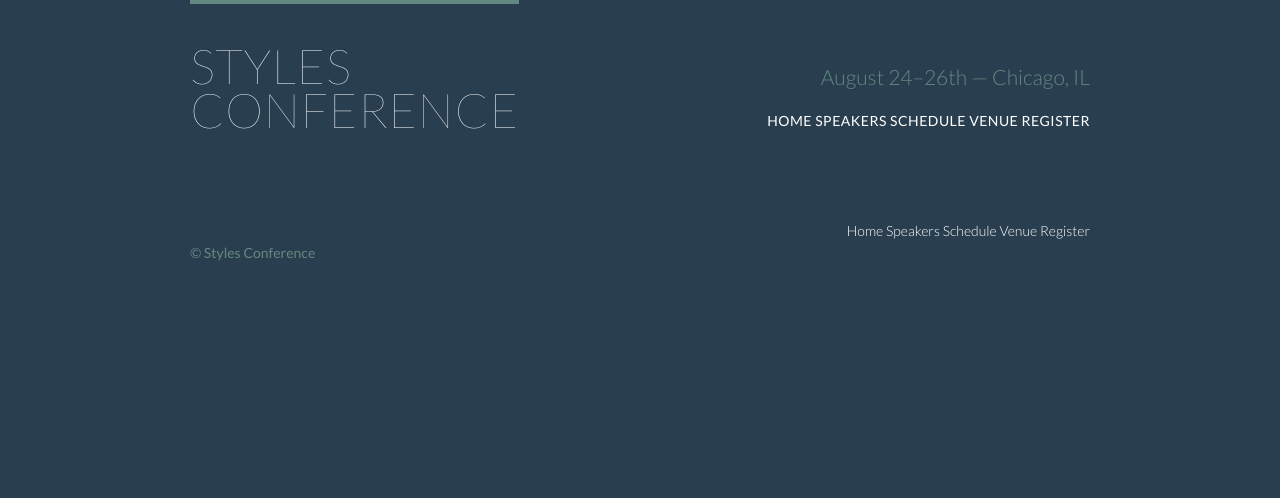
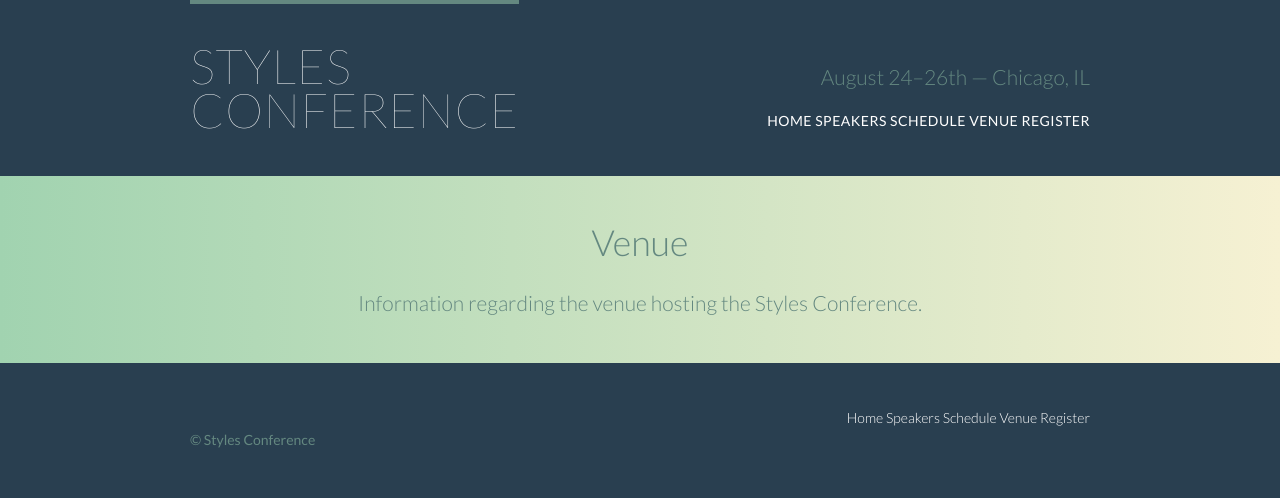
Before and after one commit to aaronlng/styles-conference, a plain HTML site: page venue.html in a window 1280 px wide. Drawn offline with Linux system fonts and the light colour scheme.

Commit message:
add leads to interior pages and gradient background to rows

```diff
--- a/assets/stylesheets/main.css
+++ b/assets/stylesheets/main.css
@@ -205,8 +205,20 @@ body {
 
 .row {
 	background: #fff;
+	padding: 66px 0 44px 0;
+}
+
+.row,
+.row-alt {
 	min-width: 960px;
-	padding: 66px 0 44px 0;
+}
+
+.row-alt {
+	background: #cbe2c1;
+	background: -webkit-linear-gradient(to right, #a1d3b0, #f6f1d3);
+	background: -moz-linear-gradient(to right, #a1d3b0, #f6f1d3);
+	background: linear-gradient(to right, #a1d3b0, #f6f1d3);
+	padding: 44px 0 22px 0;
 }
 
 /* Typography */
@@ -252,6 +264,17 @@ strong {
 cite,
 em {
 	font-style: italic;
+}
+
+/* Leads */
+
+.lead {
+	text-align: center;
+}
+
+.lead p {
+	font-size: 21px;
+	line-height: 33px;
 }
 
 /* Links */
--- a/venue.html
+++ b/venue.html
@@ -24,6 +24,12 @@
             <a href="register.html">Register</a>
         </nav>
     </header>
+    <section class="row-alt">
+        <div class="lead container">
+            <h1>Venue</h1>
+            <p>Information regarding the venue hosting the Styles Conference.</p>
+        </div>
+    </section>
     <footer class="primary-footer container group">
         <nav class="nav">
             <a href="index.html">Home</a>
```
Also changed, not shown: register.html (+6 -0 lines), schedule.html (+6 -0 lines), speakers.html (+6 -0 lines).
